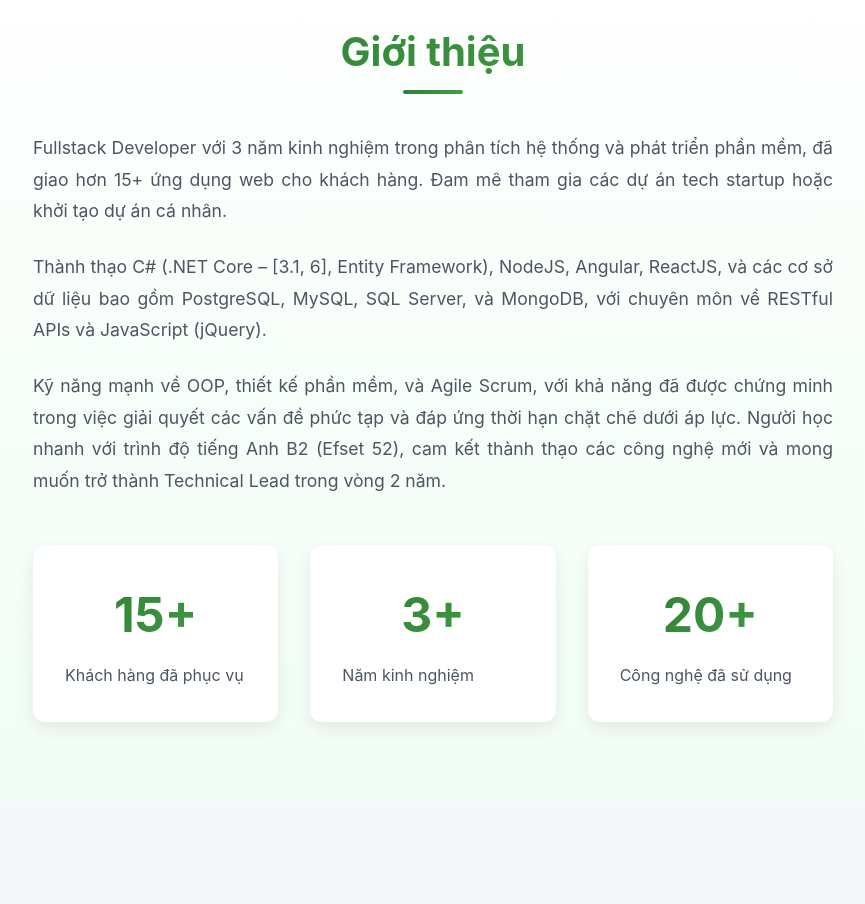
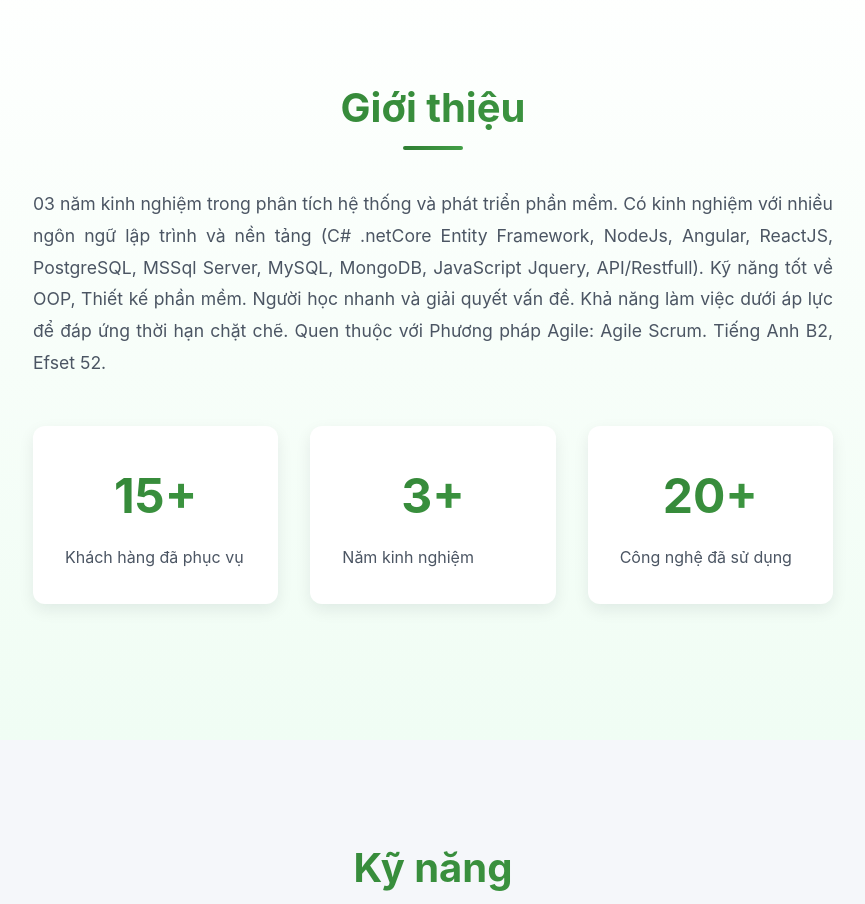
Before and after one commit to thanhtuanlk11/Portfolio, a React (Vite) app: page / in a window 1280 px wide. Shown: the part 860-1764 px from the top of the page, without its empty margins (207-1072 px from the left). Built offline with nearby package versions, Linux system fonts and the light colour scheme.

Commit message:
Update about section description with new professional summary

```diff
--- a/src/js/components/About.jsx
+++ b/src/js/components/About.jsx
@@ -13,8 +13,8 @@ const About = () => {
         <div className="about-content">
           <div className="about-text">
             <p>{t('about.description1')}</p>
-            <p>{t('about.description2')}</p>
-            <p>{t('about.description3')}</p>
+            {t('about.description2') && <p>{t('about.description2')}</p>}
+            {t('about.description3') && <p>{t('about.description3')}</p>}
             <div className="about-stats">
               <Card className="stat-item">
                 <h3>15+</h3>
--- a/src/locales/en.json
+++ b/src/locales/en.json
@@ -18,9 +18,9 @@
   },
   "about": {
     "title": "About",
-    "description1": "Fullstack Developer with 3 years of experience in systems analysis and software development, delivering robust web applications for 15+ clients. Passionate about engaging in tech startup projects or initiating personal projects.",
-    "description2": "Proficient in C# (.NET Core – [3.1, 6], Entity Framework), NodeJS, Angular, ReactJS, and databases including PostgreSQL, MySQL, SQL Server, and MongoDB, with expertise in RESTful APIs and JavaScript (jQuery).",
-    "description3": "Strong skills in OOP, software design, and Agile Scrum, with a proven ability to solve complex problems and meet tight deadlines under pressure. Fast learner with a B2 English level (Efset 52), committed to mastering new technologies and aspiring to become a Technical Lead within 2 years.",
+    "description1": "03 years experienced with systems analysis, software development. Experienced in many programming languages and platform (C# .netCore Entity Framework, NodeJs, Angular, ReactJS, PostgreSQL, MSSql Server, MySQL, MongoDB, JavaScript Jquery, API/Restfull). Good skill in OOP, Software design. Fast learner and problem solver. Ability to work under pressure to meet tight deadline. Familiar with Agile Methodology: Agile Scrum. English B2, Efset 52.",
+    "description2": "",
+    "description3": "",
     "stats": {
       "clients": "Clients Served",
       "experience": "Years of Experience",
--- a/src/locales/vi.json
+++ b/src/locales/vi.json
@@ -18,9 +18,9 @@
   },
   "about": {
     "title": "Giới thiệu",
-    "description1": "Fullstack Developer với 3 năm kinh nghiệm trong phân tích hệ thống và phát triển phần mềm, đã giao hơn 15+ ứng dụng web cho khách hàng. Đam mê tham gia các dự án tech startup hoặc khởi tạo dự án cá nhân.",
-    "description2": "Thành thạo C# (.NET Core – [3.1, 6], Entity Framework), NodeJS, Angular, ReactJS, và các cơ sở dữ liệu bao gồm PostgreSQL, MySQL, SQL Server, và MongoDB, với chuyên môn về RESTful APIs và JavaScript (jQuery).",
-    "description3": "Kỹ năng mạnh về OOP, thiết kế phần mềm, và Agile Scrum, với khả năng đã được chứng minh trong việc giải quyết các vấn đề phức tạp và đáp ứng thời hạn chặt chẽ dưới áp lực. Người học nhanh với trình độ tiếng Anh B2 (Efset 52), cam kết thành thạo các công nghệ mới và mong muốn trở thành Technical Lead trong vòng 2 năm.",
+    "description1": "03 năm kinh nghiệm trong phân tích hệ thống và phát triển phần mềm. Có kinh nghiệm với nhiều ngôn ngữ lập trình và nền tảng (C# .netCore Entity Framework, NodeJs, Angular, ReactJS, PostgreSQL, MSSql Server, MySQL, MongoDB, JavaScript Jquery, API/Restfull). Kỹ năng tốt về OOP, Thiết kế phần mềm. Người học nhanh và giải quyết vấn đề. Khả năng làm việc dưới áp lực để đáp ứng thời hạn chặt chẽ. Quen thuộc với Phương pháp Agile: Agile Scrum. Tiếng Anh B2, Efset 52.",
+    "description2": "",
+    "description3": "",
     "stats": {
       "clients": "Khách hàng đã phục vụ",
       "experience": "Năm kinh nghiệm",
```
